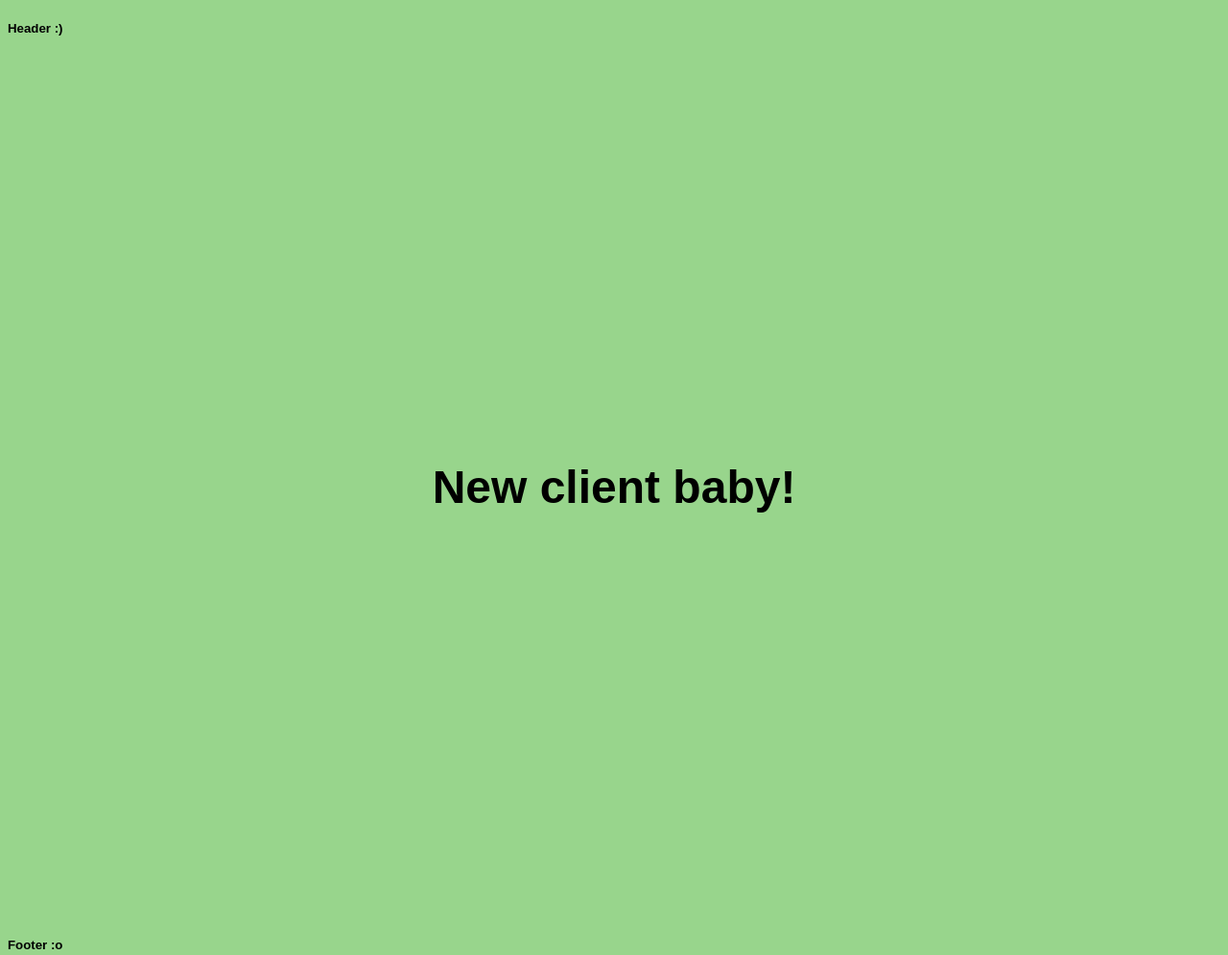
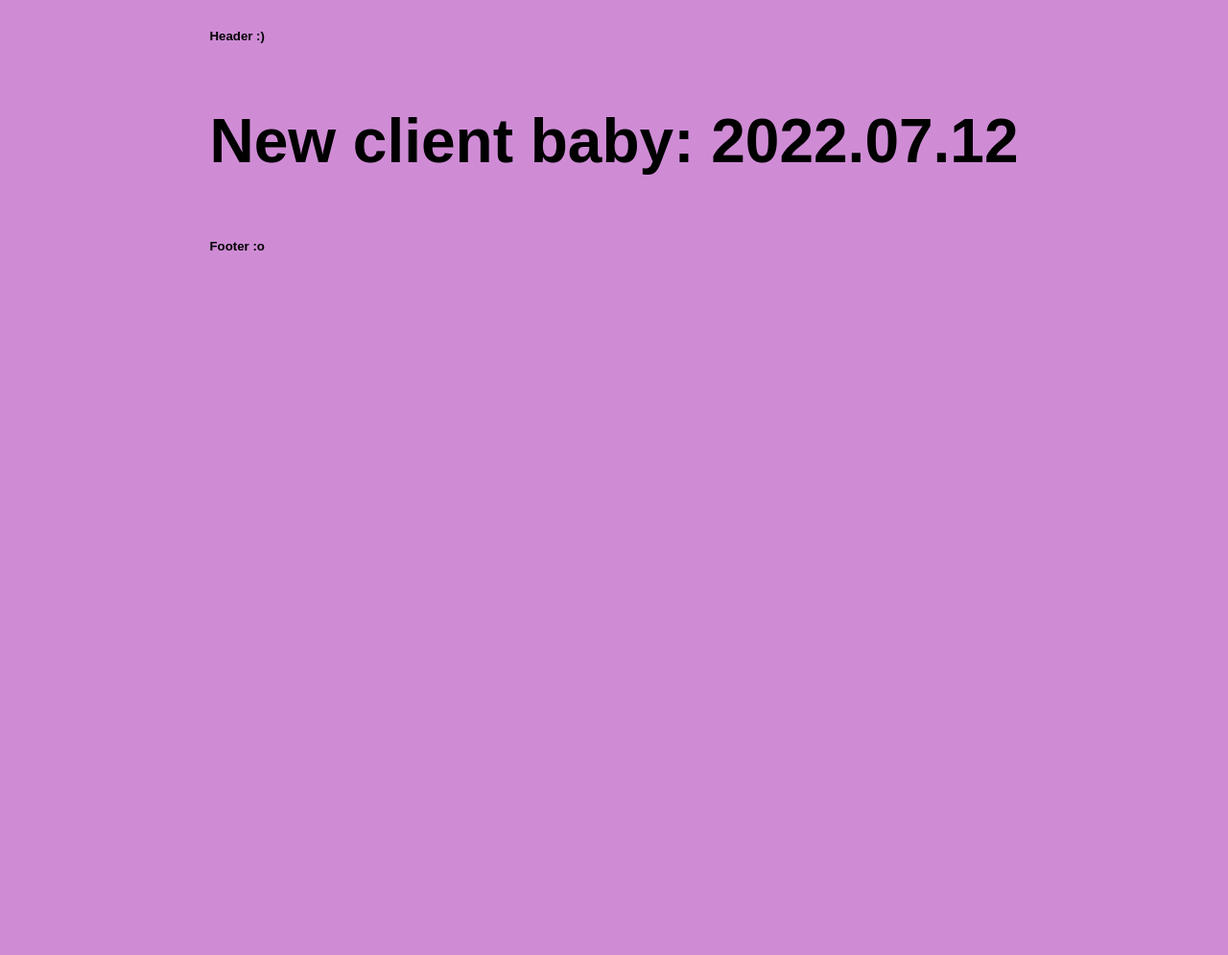
Before and after one commit to fjinkis/test, a website: page client/index.html in a window 1280 px wide. Shown: the whole page at 96% size. After the commit the page ends 800 px from the top, so only its background shows below. Drawn offline with Linux system fonts and the light colour scheme.

Commit message:
Modify client

```diff
--- a/client/index.html
+++ b/client/index.html
@@ -1,42 +1,41 @@
 <!doctype html>
 
 <html style="
-    background: #98d58c;
+    background: #cf8cd5;
     font-family: fantasy;
-    align-items: center;
-    align-content: center;
-"><head>
+">
+
+<head>
   <meta charset="utf-8">
   <meta name="description" content="">
   <title></title>
 </head>
 
 <body>
-  <section id="header" style="
-    margin-bottom: 35%;
-">
+  <div style="
+  display: grid;
+  align-content: space-between;
+  justify-content: center;">
+    <div id="header">
       <div>
         <h5>Header :)</h5>
       </div>
-  </section>
+    </div>
 
-  <section id="main" style="
+    <div id="main" style="
   font-size: xx-large;
-    text-align: center;
 ">
       <div>
-      <h1>New client baby!</h1>
+        <h1>New client baby: 2022.07.12</h1>
       </div>
-  </section>
+    </div>
 
-  <section id="footer" style="
-    margin-top: 35%;
-">
+    <div id="footer">
       <div>
         <h5>Footer :o</h5>
       </div>
-  </section>
+    </div>
+  </div>
+</body>
 
-
-
-</body></html>
+</html>
```
Lines whose indentation alone changed are shown as unchanged.
